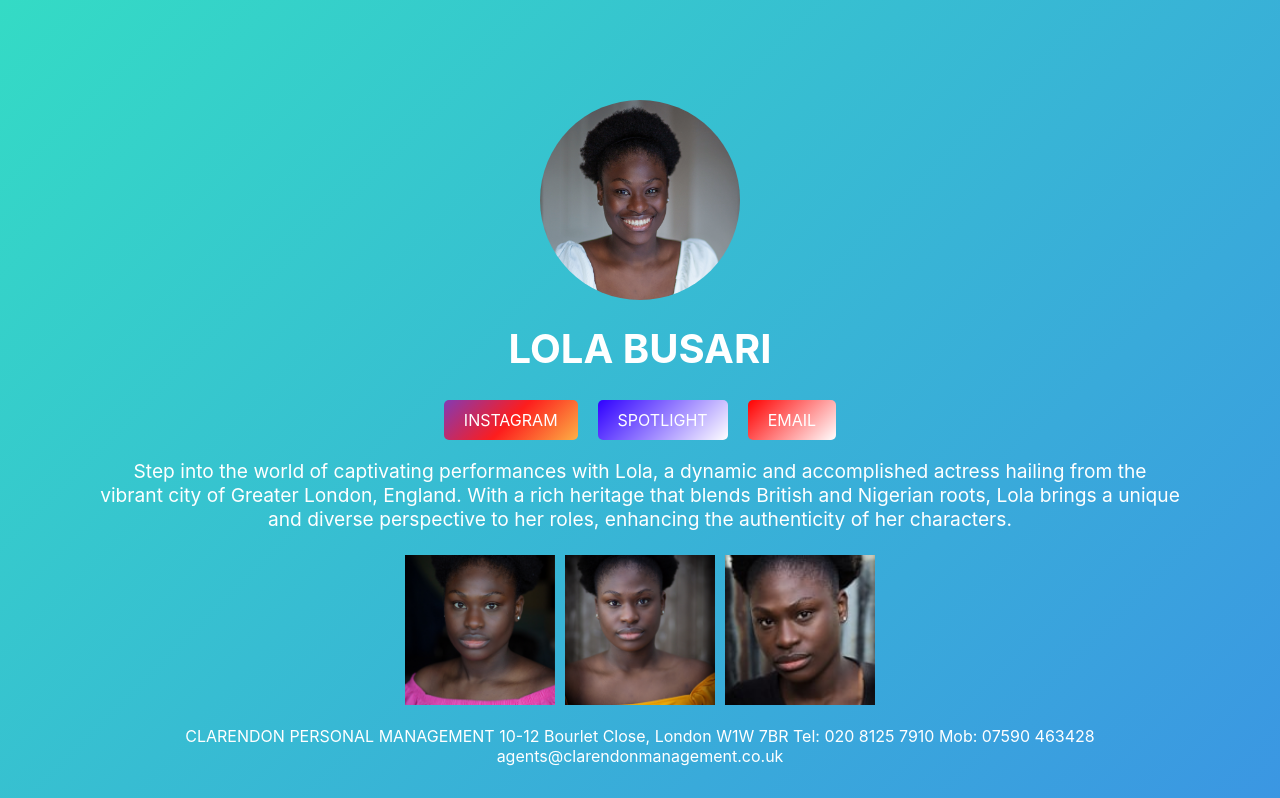
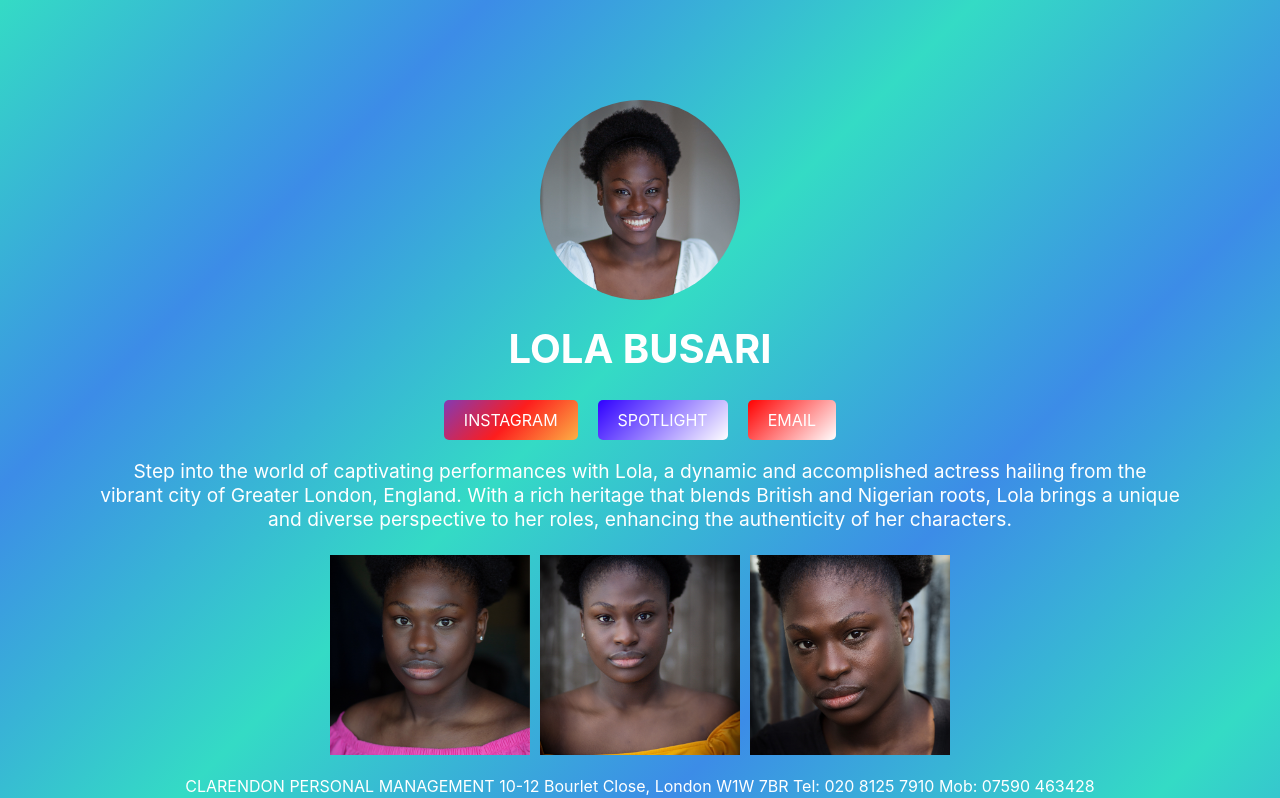
Before and after one commit to bbusari01/lola_website, a React (Create React App) app in the folder portfolio/: page / in a window 1280 px wide. Shown: the top 798 px of the page. Built offline with nearby package versions, Linux system fonts and the light colour scheme.

Commit message:
update: 1. fadein animation 2.click/hover on pictures 3. background

```diff
--- a/portfolio/src/App.css
+++ b/portfolio/src/App.css
@@ -1,11 +1,21 @@
 /* App.css */
+@keyframes fadeIn {
+  from {
+    opacity: 0; /* Start with opacity 0 (completely transparent) */
+  }
+  to {
+    opacity: 1; /* End with opacity 1 (fully visible) */
+  }
+}
+
 
 .App {
   text-align: center;
+  animation: fadeIn 1s ease-in-out;
 }
 
 .App-header {
-  background: linear-gradient(135deg, #34dbc5, #3c8ce7);
+  background: linear-gradient(135deg, #34dbc5, #3c8ce7, #34dbc5, #3c8ce7, #34dbc5, #3c8ce7);
   color: white;
   padding: 100px;
 }
@@ -14,6 +24,11 @@
   width: 200px;
   height: 200px;
   border-radius: 50%;
+  transition: transform 0.3s ease-in-out;
+}
+
+.pic1:hover {
+  transform: scale(1.1);
 }
 
 h1 {
@@ -34,12 +49,18 @@ h1 {
 }
 
 .pictures img {
-  width: 150px;
-  height: 150px;
+  width: 200px;
+  height: 200px;
   object-fit: cover;
   margin: 5px;
+  transition: transform 0.3s ease-in-out;
+
+
 }
 
+.pictures img:hover {
+  transform: scale(1.9);
+}
 
 
 .media {
--- a/portfolio/src/App.js
+++ b/portfolio/src/App.js
@@ -19,7 +19,7 @@ function App() {
 
   return (
     <div className="App">
-      <header className="App-header">
+      <header className="App-header animated-fade-in">
         <img src={pic1} className="pic1" alt="pic1" />
         <h1>LOLA BUSARI</h1>
         <div className="social-links">
@@ -54,10 +54,10 @@ function App() {
 
           <div className="videos">
             <video controls>
-              <source src={video1} type="video/mp4" />
+              <source src={video2} type="video/mp4" />
             </video>
             <video controls>
-              <source src={video2} type="video/mp4" />
+              <source src={video1} type="video/mp4" />
             </video>
           </div>
           )}
```
Also changed, not shown: portfolio/src/pic4.jpeg.
